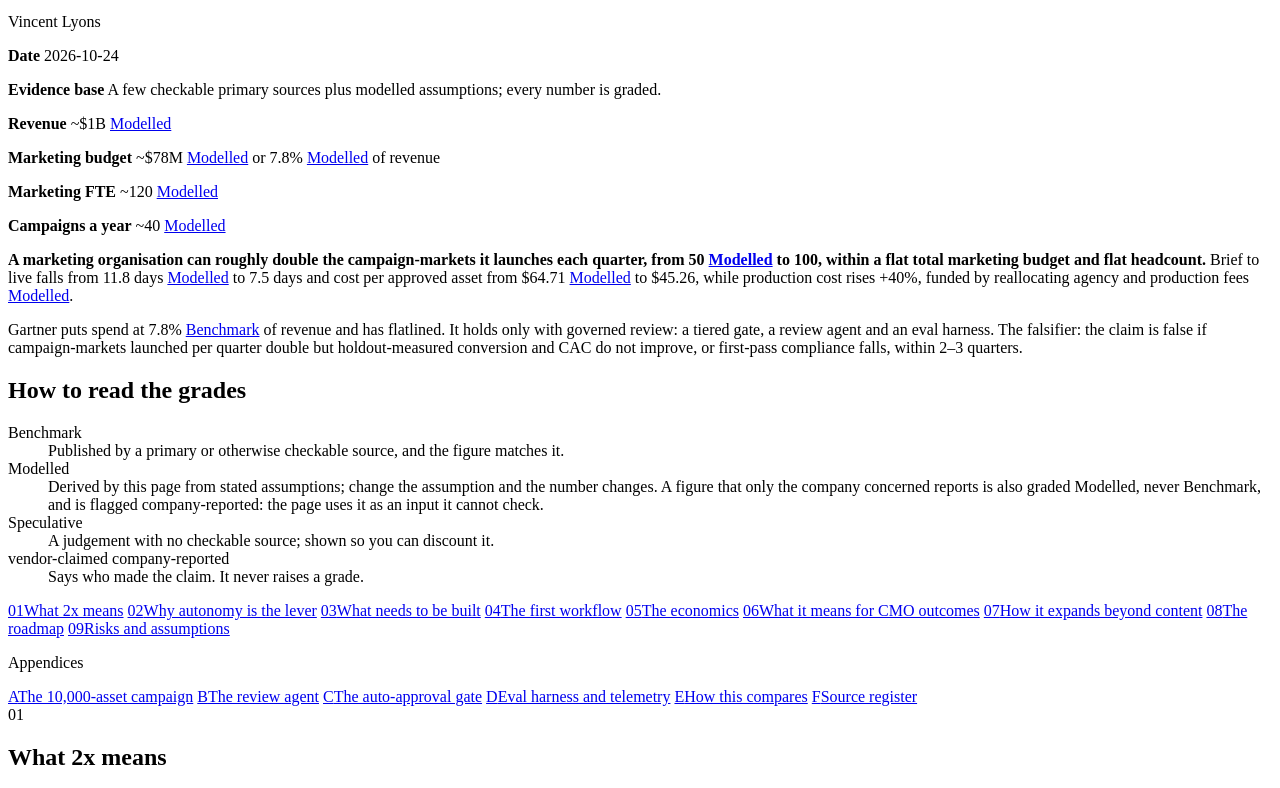
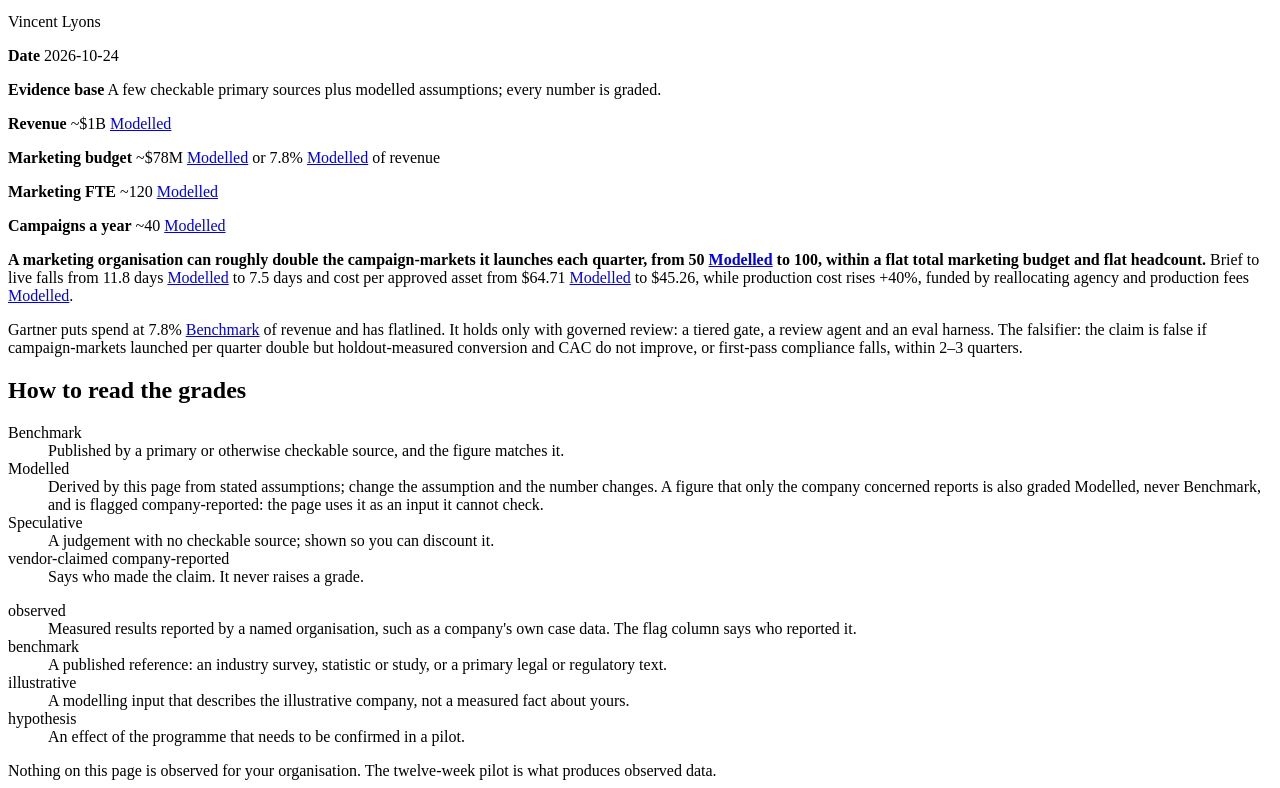
Before and after one commit to lyonsv/cmo-2x-teardown, a website with bundled scripts: page site/index.html in a window 1280 px wide. Shown: the part 161-949 px from the top of the page. Built offline with nearby package versions, Linux system fonts and the light colour scheme.

Commit message:
feat(05-05): explain evidence classes in the grade key
- evidence-key dl with four definitions and the pilot sentence
- numeric gate now scans the whole legend

```diff
--- a/site/assets/style.css
+++ b/site/assets/style.css
@@ -39,6 +39,8 @@ p { margin: 0 0 var(--s-md); }
 .legend .legend-title { font-size: 17px; font-weight: 600; line-height: 1.6; letter-spacing: 0; margin: 0 0 var(--s-sm); }
 .legend dl { margin: 0; display: grid; grid-template-columns: max-content 1fr; gap: var(--s-sm) var(--s-lg); align-items: baseline; }
 .legend dt, .legend dd { margin: 0; }
+.legend dl + dl { margin-top: var(--s-md); }
+.legend dl + p { margin: var(--s-md) 0 0; }
 .toc { margin: var(--s-2xl) 0; }
 .toc a { display: grid; grid-template-columns: 64px 1fr; column-gap: var(--s-md); align-items: center; min-height: 48px; padding: var(--s-md) 0; border-bottom: 1px solid var(--rule); font: 400 12px/1.6 var(--mono); color: var(--ink); text-decoration: none; }
 .toc a:hover { background: var(--paper-2); text-decoration: underline; }
--- a/site/index.html
+++ b/site/index.html
@@ -41,6 +41,17 @@
         <dt><span class="flag">vendor-claimed</span> <span class="flag">company-reported</span></dt>
         <dd>Says who made the claim. It never raises a grade.</dd>
       </dl>
+      <dl class="evidence-key">
+        <dt><span class="ev">observed</span></dt>
+        <dd>Measured results reported by a named organisation, such as a company's own case data. The flag column says who reported it.</dd>
+        <dt><span class="ev">benchmark</span></dt>
+        <dd>A published reference: an industry survey, statistic or study, or a primary legal or regulatory text.</dd>
+        <dt><span class="ev">illustrative</span></dt>
+        <dd>A modelling input that describes the illustrative company, not a measured fact about yours.</dd>
+        <dt><span class="ev">hypothesis</span></dt>
+        <dd>An effect of the programme that needs to be confirmed in a pilot.</dd>
+      </dl>
+      <p>Nothing on this page is observed for your organisation. The twelve-week pilot is what produces observed data.</p>
     </div>
     <nav class="toc" aria-label="Sections">
       <a href="#opportunity"><span class="n">01</span><span>What 2x means</span></a>
```
Also changed, not shown: test/page.test.js (+16 -1 lines), test/style.test.js (+7 -0 lines).
